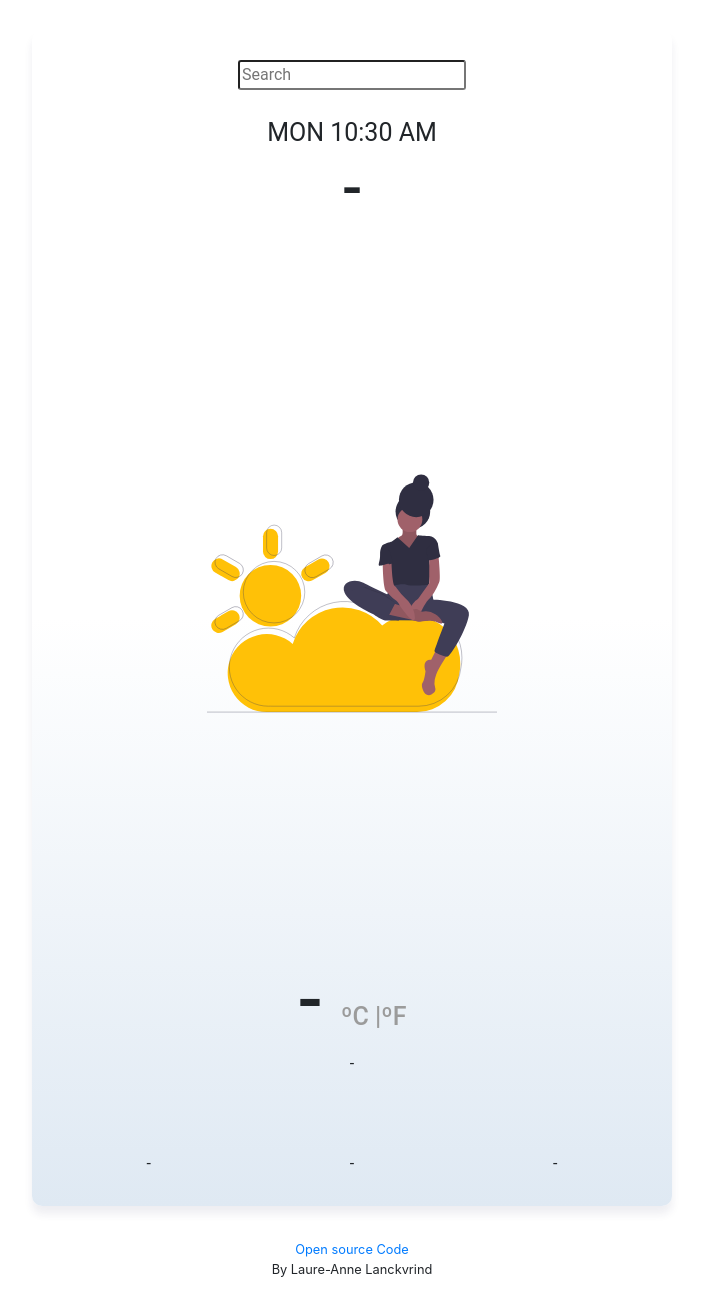
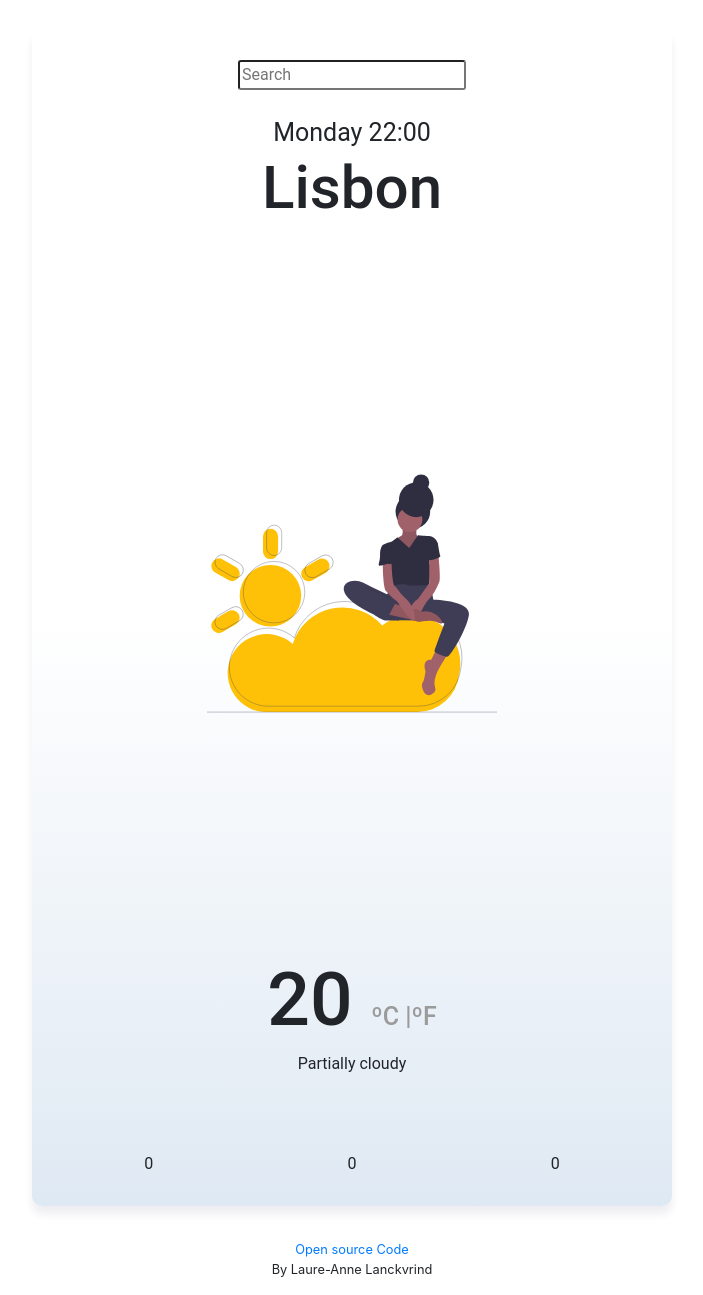
Before and after one commit to llanckvr/reactweatherapp, a React (Create React App) app: page / in a window 1280 px wide. Shown: the whole page, without its empty margins (288-991 px from the left). Built offline with nearby package versions, Linux system fonts and the light colour scheme.

Commit message:
Created component + moved all data to the state

```diff
--- a/src/App.js
+++ b/src/App.js
@@ -1,87 +1,14 @@
-import React from "react";
+import React, { Component } from "react";
+import ReactDOM from "react-dom";
+import Weather from "./Weather";
 import "./App.css";
 import Loader from "react-loader-spinner";
 import WeatherImage from "./weatherImage";
 
-function App() {
+export default function App() {
   return (
     <div className="App">
-      <div className="Container">
-        <form>
-          <i className="fas fa-search "></i>
-          <input
-            id="city-input"
-            type="text"
-            placeholder="Search"
-            className="location-search"
-          />
-        </form>
-        <br />
-
-        <div className="row">
-          <div className="col-sm"></div>
-          <div className="col-sm">
-            <small id="actual-time" className="actual-time">
-              {" "}
-              MON 10:30 AM{" "}
-            </small>
-          </div>
-          <div className="col-sm"></div>
-        </div>
-        <h1 id="city-name"> - </h1>
-        <WeatherImage />
-
-        <h2 className="main-temperature">
-          {" "}
-          <span>-</span> <span className="celsius">ºC </span>{" "}
-          <span className="fahrenheit">|ºF </span>{" "}
-        </h2>
-        <p>
-          {" "}
-          <span className="actual-coverage"> - </span>
-        </p>
-
-        <div className="row">
-          <div className="col-sm">
-            <i className="fas fa-tint actual-humidity"></i>
-            <br />
-            <span> - </span>
-          </div>
-          <div className="col-sm">
-            <i className="fas fa-wind actual-wind"></i>
-            <br />
-            <span>-</span>
-          </div>
-          <div className="col-sm">
-            <i className="fas fa-cloud-showers-heavy actual-precipitation"></i>
-            <br />
-            <span> - </span>
-          </div>
-        </div>
-      </div>
-
-      <footer>
-        <small>
-          <a
-            className="App-link"
-            href="https://reactjs.orghttps://github.com/llanckvr/reactweatherapp"
-            target="_blank"
-            rel="noopener noreferrer"
-          >
-            Open source Code
-          </a>
-          <p>By Laure-Anne Lanckvrind</p>
-        </small>
-      </footer>
-      <Loader
-        type="Puff"
-        color="#00BFFF"
-        height={100}
-        width={100}
-        timeout={3000} //3 secs
-      />
+      <Weather />
     </div>
   );
 }
-
-export default App;
--- /dev/null
+++ b/src/Weather.js
@@ -0,0 +1,111 @@
+import React, { Component } from "react";
+import "./App.css";
+import Loader from "react-loader-spinner";
+import WeatherImage from "./weatherImage";
+
+export default class Weather extends Component {
+  state = { loaded: false };
+
+  componentDidMount() {
+    this.setState({
+      loaded: true,
+      weather: {
+        city: "Lisbon",
+        temperature: 20,
+        date: "Monday 22:00",
+        description: "Partially cloudy",
+        precipitation: "0",
+        humidity: "0",
+        wind: "0"
+      }
+    });
+  }
+
+  render() {
+    if (this.state.loaded) {
+      return (
+        <div className="Weather">
+          <div className="Container">
+            <form>
+              <i className="fas fa-search "></i>
+              <input
+                type="text"
+                placeholder="Search"
+                className="location-search"
+              />
+            </form>
+            <br />
+
+            <div className="row">
+              <div className="col-sm"></div>
+              <div className="col-sm">
+                <small className="actual-time">
+                  {" "}
+                  {this.state.weather.date}{" "}
+                </small>
+              </div>
+              <div className="col-sm"></div>
+            </div>
+            <h1> {this.state.weather.city} </h1>
+            <WeatherImage />
+
+            <h2 className="main-temperature">
+              {" "}
+              <span> {this.state.weather.temperature} </span>{" "}
+              <span className="celsius">ºC </span>{" "}
+              <span className="fahrenheit">|ºF </span>{" "}
+            </h2>
+            <p>
+              {" "}
+              <span className="actual-coverage">
+                {" "}
+                {this.state.weather.description}{" "}
+              </span>
+            </p>
+
+            <div className="row">
+              <div className="col-sm">
+                <i className="fas fa-tint actual-humidity"></i>
+                <br />
+                <span> {this.state.weather.humidity} </span>
+              </div>
+              <div className="col-sm">
+                <i className="fas fa-wind actual-wind"></i>
+                <br />
+                <span>{this.state.weather.wind}</span>
+              </div>
+              <div className="col-sm">
+                <i className="fas fa-cloud-showers-heavy actual-precipitation"></i>
+                <br />
+                <span> {this.state.weather.precipitation} </span>
+              </div>
+            </div>
+          </div>
+
+          <footer>
+            <small>
+              <a
+                className="App-link"
+                href="https://reactjs.orghttps://github.com/llanckvr/reactweatherapp"
+                target="_blank"
+                rel="noopener noreferrer"
+              >
+                Open source Code
+              </a>
+              <p>By Laure-Anne Lanckvrind</p>
+            </small>
+          </footer>
+          <Loader
+            type="Puff"
+            color="#00BFFF"
+            height={100}
+            width={100}
+            timeout={3000} //3 secs
+          />
+        </div>
+      );
+    } else {
+      return <h1>Loading...</h1>;
+    }
+  }
+}
```
